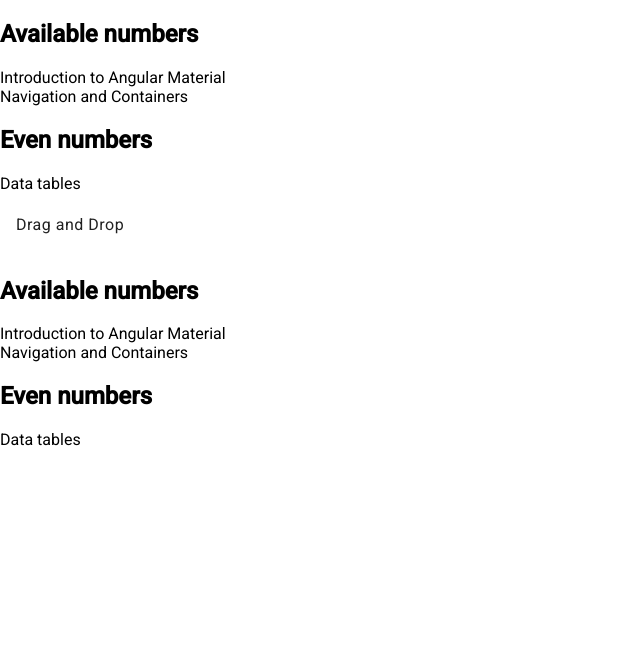
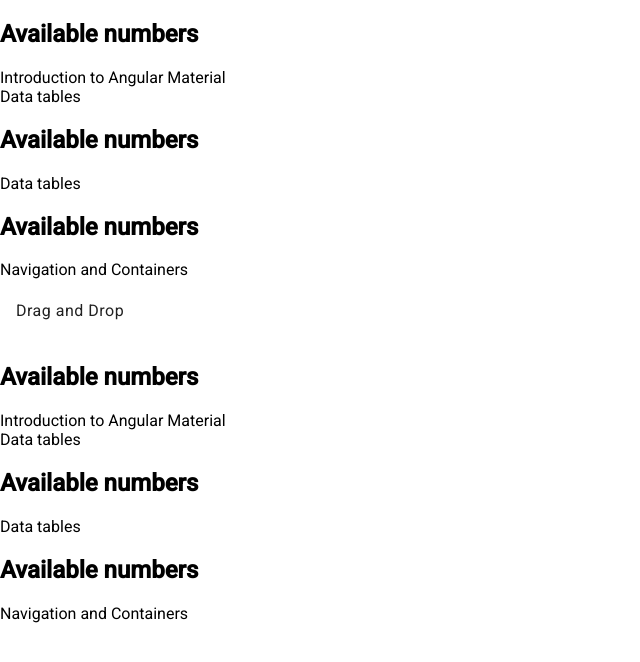
Before and after one commit to GuiHSM/Drag-And-Drop-Angular, an Angular app: page /drag-and-drop-example in a window 1280 px wide. Shown: the top 662 px of the page, without its empty margins (0-640 px from the left). Built offline with nearby package versions, Linux system fonts and the light colour scheme.

Commit message:
Fazendo com que as listas sejam geradas via ngfor

```diff
--- a/src/app/drag-and-drop/drag-and-drop.component.css
+++ b/src/app/drag-and-drop/drag-and-drop.component.css
@@ -1,7 +1,11 @@
 .drag-drop-containet {
     font-family: "Roboto";
-    display: flex;
+    display: inline;
     justify-content: center;
+}
+
+.h2{
+    display: inline;
 }
 
 .lesson-list {
@@ -9,7 +13,7 @@
     max-width: 100%;
     border: solid 1px #ccc;
     min-height: 60px;
-    display: block;
+    display: inline;
     background: white;
     border-radius: 4px;
     overflow: hidden;
@@ -19,7 +23,7 @@
     padding: 20px 10px;
     border-bottom: solid 1px #ccc;
     color: rgba(0,0,0,0.87);
-    display: flex;
+    display: inline;
     flex-direction: row;
     align-items: center;
     justify-content: space-between;
@@ -31,4 +35,5 @@
 
 .done{
     margin-left: 30px;
+    display: inline;
 }
--- a/src/app/drag-and-drop/drag-and-drop.component.html
+++ b/src/app/drag-and-drop/drag-and-drop.component.html
@@ -1,35 +1,20 @@
-<div class="example-container">
-    <h2>Available numbers</h2>
-
+<div cdkDropListGroup>
+<div class="example-container" *ngFor="let i of colunas" display="inline">
+    <div display="inline">
+        <h2 display="inline">Available numbers</h2>
         <div
-      id="all"
+        display="inline"
+        id={{i.toString()}}
         cdkDropList
-      [cdkDropListData]="lessons[0]"
-      cdkDropListConnectedTo="even"
+        [cdkDropListData]="lessons[i]"
         class="example-list"
         (cdkDropListDropped)="drop($event)">
         <div
             class="example-box"
-        *ngFor="let lesson of lessons[0]"
+            *ngFor="let lesson of lessons[i]"
             [cdkDragData]="lesson"
-        cdkDrag>{{lesson.description}}</div>
+            cdkDrag>{{lesson}}</div>
         </div>
     </div>
-
-  <div class="example-container">
-    <h2>Even numbers</h2>
-
-    <div
-      id="even"
-      cdkDropList
-      [cdkDropListData]="lessons[1]"
-      cdkDropListConnectedTo="all"
-      class="example-list"
-      (cdkDropListDropped)="drop($event)">
-      <div
-        class="example-box"
-        *ngFor="let lesson of lessons[1]"
-        cdkDrag
-        [cdkDragData]="lesson">{{lesson.description}}</div>
   </div>
 </div>
--- a/src/app/drag-and-drop/drag-and-drop.component.ts
+++ b/src/app/drag-and-drop/drag-and-drop.component.ts
@@ -10,34 +10,27 @@
 
 export class DragAndDropComponent {
   lessons = [[
-    {
-      id: 120,
-      'description': 'Introduction to Angular Material',
-      'duration': '4.17',
-      'segNo': 1,
-      courseId: 11
-    },
-    {
-      id: 121,
-      'description': 'Navigation and Containers',
-      'duration': '4.17',
-      'segNo': 1,
-      courseId: 11
-    },
+      'Introduction to Angular Material',
+      'Data tables',
   ],[
-    {
-      id: 122,
-      'description': 'Data tables',
-      'duration': '4.17',
-      'segNo': 1,
-      courseId: 11
-    },]];
-  drop(event: CdkDragDrop<ILesson[]>){
+      'Data tables',
+    ],
+  [
+      'Navigation and Containers',
+    ]];
+  colunas = [...Array(3).keys()]
+  get(val:number){
+    if(val==0){
+      return 2;
+    }
+    return val-1;
+  }
+  drop(event: CdkDragDrop<string[]>){
+    console.log(event.previousContainer.id);
+    console.log(event.container.id);
     if (event.previousContainer === event.container) {
       moveItemInArray(event.container.data, event.previousIndex, event.currentIndex);
     } else {
-      console.log(event.previousContainer.data);
-      console.log(event.container.data);
       transferArrayItem(
         event.previousContainer.data,
         event.container.data,
--- a/src/app/interfaces/ILesson.ts
+++ b/src/app/interfaces/ILesson.ts
@@ -1,7 +1,3 @@
 export interface ILesson{
-    id:number;
     'description':string;
-    'duration':string;
-    'segNo':number;
-    courseId:number;
   }
```
Lines whose indentation alone changed are shown as unchanged.
